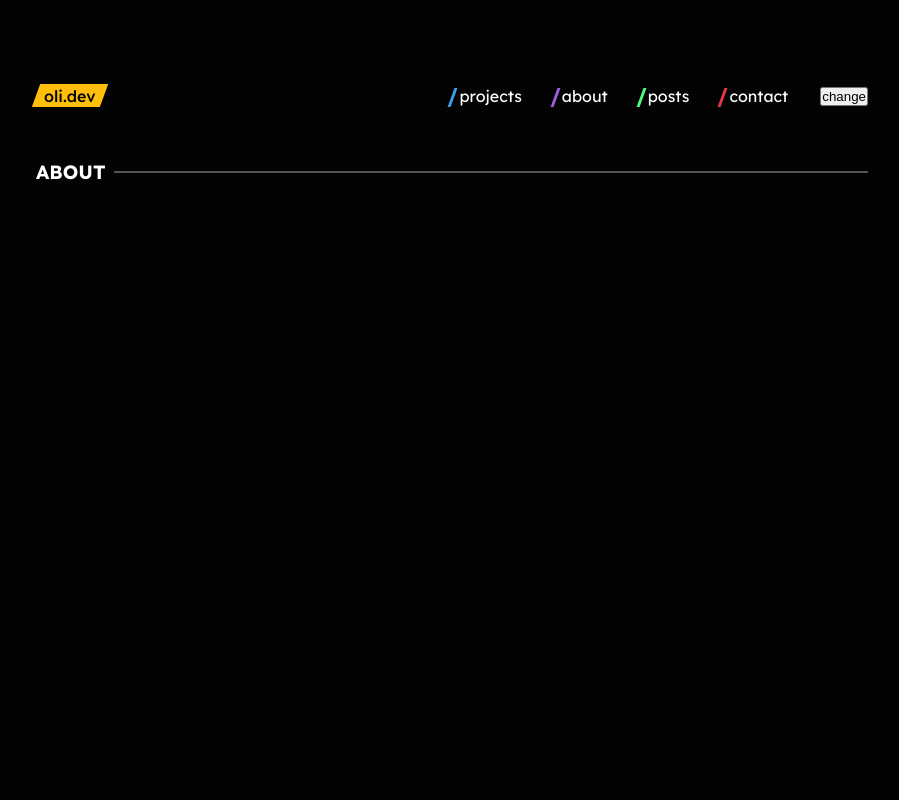
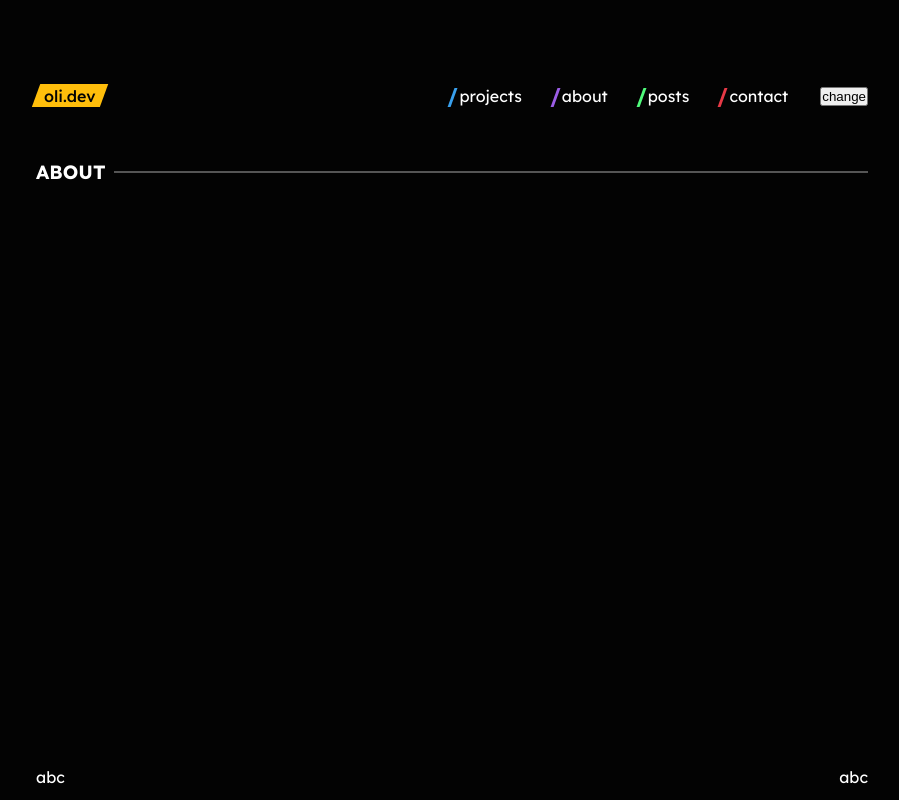
Before and after one commit to murilo-oli/portfolio, a React (Vite) app: page /me in a window 1280 px wide. Shown: the whole page, without its empty margins (188-1087 px from the left). Built offline with nearby package versions, Linux system fonts and the light colour scheme.

Commit message:
🐛 Fixing filter lang posts

```diff
--- a/src/pages/About.tsx
+++ b/src/pages/About.tsx
@@ -1,9 +1,28 @@
+import styled from "styled-components";
 import Title from "../components/Title";
 
 export default function About() {
     return (
         <>
             <Title title="ABOUT"/>
+            <AboutContainer>
+                <section>
+                    <p>abc</p>
+                </section>
+                <section>
+                    <p>abc</p>
+                </section>
+            </AboutContainer>
         </>
     );
 }
+
+const AboutContainer = styled.section`
+    display: flex;
+    flex-direction: row;
+    align-items: flex-start;
+    justify-content: space-between;
+    column-gap:2rem;
+    padding: 0.8rem 0;
+    height:100%;
+`;
--- a/src/pages/Posts.tsx
+++ b/src/pages/Posts.tsx
@@ -1,16 +1,11 @@
 import useSWR from "swr";
 import styled from "styled-components";
 import Title from "../components/Title";
-import {useTranslation} from "react-i18next";
-import {useEffect, useState } from "react";
+import { useTranslation } from "react-i18next";
+import { useEffect, useState } from "react";
 // import Article from "../components/Posts/Article";
 
-type PostStyleProps = {
-    cover_img:string,
-    color:string,
-}
-
-type PostContent = { id: number, cover_image:string, title:string, tag_list:string[], description:string };
+type PostContent = Partial<{ id: number, cover_image: string, title: string, tag_list: string[], description: string }>;
 
 const fetcher = async (url: string) => await fetch(url).then((res) => {
     console.log("resSuccess", res)
@@ -26,9 +21,11 @@ export default function Posts() {
 
     useEffect(() => {
         if (data) {
+            const lang = i18n.language == "en-US" ? "english" : i18n.language;
             const filteredPosts = data.filter((item: PostContent) =>
-                item.description.toLowerCase().includes(i18n.language.toLowerCase())
+                !item.description?.toLowerCase().includes(lang.toLowerCase())
             );
+
             setPosts(filteredPosts);
         }
     }, [data, i18n.language]);
@@ -44,14 +41,14 @@ export default function Posts() {
 
     return (
         <section>
-            <Title title="POSTS"/>
+            <Title title="POSTS" />
             <PostContainer>
                 {posts && posts.map((post: PostContent) => {
                     return (
-                        <PostItem cover_img={post.cover_image} color="purple">
+                        <PostItem>
                             <section>
                                 <p>{post.title}</p>
-                                {post.tag_list.map((tag, idx) => <span key={'tag'+idx} >{tag}</span>)}
+                                {post.tag_list?.map((tag, idx) => <span key={'tag' + idx} >{tag}</span>)}
                             </section>
                             <img src={post.cover_image} alt="abc" />
 
@@ -73,7 +70,7 @@ const PostContainer = styled.section`
     margin-top: 2rem;
 `;
 
-const PostItem = styled.section<PostStyleProps>`
+const PostItem = styled.section`
     cursor: pointer;
     display: flex;
     align-items:center;
```
